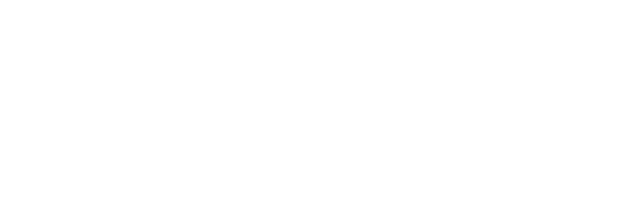
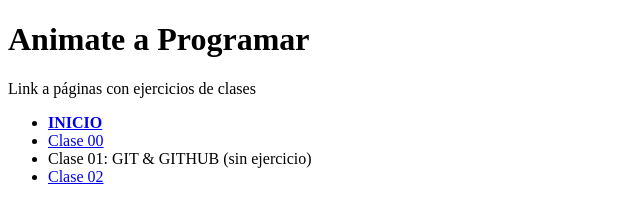
Before and after one commit to qpepe2/Repositorio_AAPSN2024, a plain HTML site: page Index.html in a window 1280 px wide. Shown: the whole page, without its empty margins (0-640 px from the left). Drawn offline with Linux system fonts and the light colour scheme.

Commit message:
Tercer commit

```diff
--- a/Index.html
+++ b/Index.html
@@ -3,9 +3,18 @@
 <head>
     <meta charset="UTF-8">
     <meta name="viewport" content="width=device-width, initial-scale=1.0">
-    <title>Document</title>
+    <title>Clases Animate a Programar San Nicolás</title>
 </head>
 <body>
-
+    <h1>Animate a Programar</h1>
+    <nav>
+        Link a páginas con ejercicios de clases
+        <ul>
+            <li><a href=".\Index.html"> <b>INICIO</b></a></li>
+            <li><a href=".\Clase00\clase00.html"> Clase 00</a></li>
+            <li> Clase 01: GIT & GITHUB (sin ejercicio)</li>
+            <li><a href=".\Clase02\clase02.html"> Clase 02</a></li>
+        </ul>
+    </nav>
 </body>
 </html>
```
Also changed, not shown: Clase00/clase00.html (renamed from Clase00/clase0.html, +9 -0 lines), Clase02/clase02.html (+11 -0 lines).
